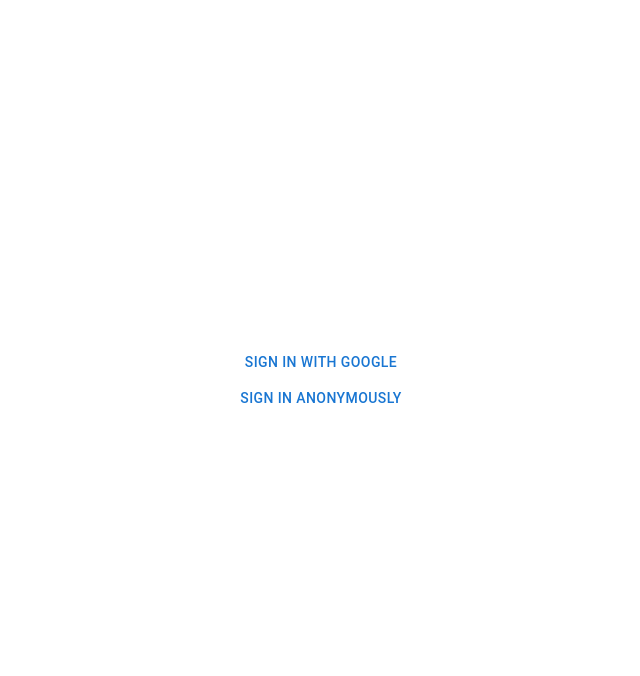
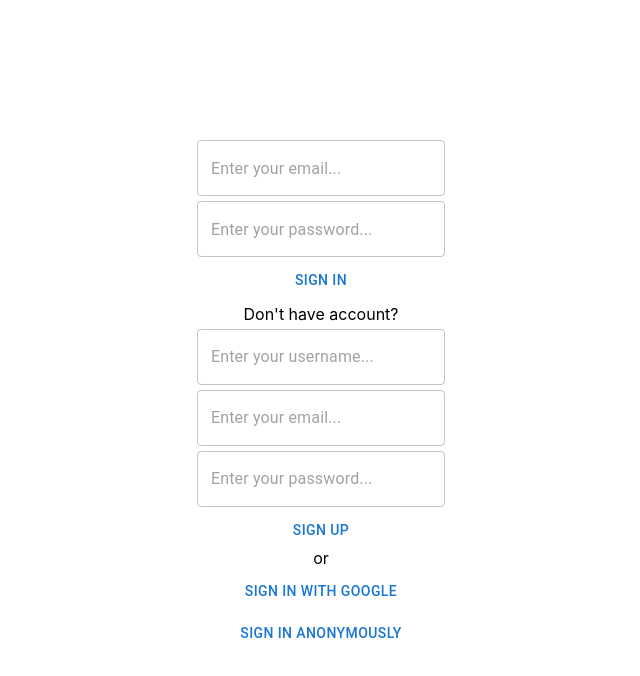
Before and after one commit to willarion/react-firebase-chat, a React (Create React App) app in the folder chat/: page / in a window 1280 px wide. Shown: the top 676 px of the page, without its empty margins (319-959 px from the left). Built offline with nearby package versions, Linux system fonts and the light colour scheme; no server answers.

Commit message:
added usual sign up and in

```diff
--- a/chat/src/components/SignIn/SignIn.js
+++ b/chat/src/components/SignIn/SignIn.js
@@ -2,10 +2,33 @@ import firebase from "firebase/compat/app";
 import { auth } from "../../firebase";
 import Button from "@mui/material/Button";
 import { useDispatch } from "react-redux";
-import { signIn } from "../../store/actions/user";
+import { signIn, signUp } from "../../store/actions/user";
+import { TextField } from "@mui/material";
+import { useState } from "react";
+import { SignInSpan, SignInStyled, SignInWrapper } from "./SignIn.styled";
 
 export const SignIn = () => {
   const dispatch = useDispatch();
+  const [userInput, setUserInput] = useState({});
+
+  const handleChange = (e) => {
+    setUserInput({ ...userInput, [e.target.name]: e.target.value });
+  };
+
+  const handleLogin = () => {
+    const method = () => {
+      return auth.signInWithEmailAndPassword(
+        userInput?.email,
+        userInput?.password
+      );
+    };
+
+    dispatch(signIn(method));
+  };
+
+  const handleRegister = () => {
+    dispatch(signUp(userInput));
+  };
 
   const handleGoogleLogin = () => {
     const method = () => {
@@ -25,13 +48,60 @@ export const SignIn = () => {
   };
 
   return (
-    <>
+    <SignInStyled>
+      <SignInWrapper>
+        <TextField
+          placeholder="Enter your email..."
+          type="text"
+          value={userInput?.email || ""}
+          name="email"
+          onChange={handleChange}
+        />
+        <TextField
+          placeholder="Enter your password..."
+          type="text"
+          value={userInput?.password || ""}
+          name="password"
+          onChange={handleChange}
+        />
+        <Button type="button" onClick={handleLogin}>
+          Sign In
+        </Button>
+        <SignInSpan>Don't have account?</SignInSpan>
+        <TextField
+          placeholder="Enter your username..."
+          type="text"
+          value={userInput?.username || ""}
+          name="username"
+          onChange={handleChange}
+        />
+        <TextField
+          placeholder="Enter your email..."
+          type="text"
+          value={userInput?.email || ""}
+          name="email"
+          onChange={handleChange}
+        />
+        <TextField
+          placeholder="Enter your password..."
+          type="text"
+          value={userInput?.password || ""}
+          name="password"
+          onChange={handleChange}
+        />
+        <Button type="button" onClick={handleRegister}>
+          Sign Up
+        </Button>
+      </SignInWrapper>
+      <SignInWrapper>
+        <SignInSpan>or</SignInSpan>
         <Button type="button" onClick={handleGoogleLogin}>
           Sign In with Google
         </Button>
         <Button type="button" onClick={handleAnonymousLogin}>
           Sign In Anonymously
         </Button>
-    </>
+      </SignInWrapper>
+    </SignInStyled>
   );
 };
--- a/chat/src/components/SignIn/SignIn.styled.js
+++ b/chat/src/components/SignIn/SignIn.styled.js
@@ -0,0 +1,19 @@
+import styled from "styled-components";
+
+export const SignInStyled = styled.div`
+  display: flex;
+  flex-direction: column;
+  justify-content: space-between;
+  height: 60vh;
+  align-content: center;
+`;
+
+export const SignInWrapper = styled.div`
+  display: flex;
+  flex-direction: column;
+  gap: 5px;
+`;
+
+export const SignInSpan = styled.span`
+  text-align: center;
+`;
--- a/chat/src/store/actions/user/userActions.js
+++ b/chat/src/store/actions/user/userActions.js
@@ -8,6 +8,52 @@ import {
 } from "./userActionTypes";
 import { auth, db } from "../../../firebase";
 import { getRandomColor } from "../../../helpers";
+
+export const signUp = (userInput) => {
+  return async (dispatch) => {
+    dispatch({ type: USER_CALL_FETCH });
+
+    auth
+      .createUserWithEmailAndPassword(userInput?.email, userInput?.password)
+      .then((userCredential) => {
+        const user = auth.currentUser;
+
+        user
+          .updateProfile({
+            displayName: userInput?.username,
+          })
+          .then(() => {
+            const randomColor = getRandomColor();
+
+            db.collection("userColors")
+              .doc(userCredential.user.uid)
+              .set({
+                color: randomColor,
+              })
+              .then(() => {
+                dispatch({
+                  type: USER_CALL_SUCCESS,
+                  user: {
+                    username: userCredential.user.displayName,
+                    color: randomColor,
+                  },
+                });
+              });
+          })
+          .catch((error) => {
+            console.log(error);
+            throw error;
+          });
+      })
+      .catch((error) => {
+        console.log(error);
+        dispatch({
+          type: USER_CALL_FAILURE,
+          payload: error,
+        });
+      });
+  };
+};
 
 export const signIn = (method) => {
   return async (dispatch) => {
```
Lines whose indentation alone changed are shown as unchanged.
